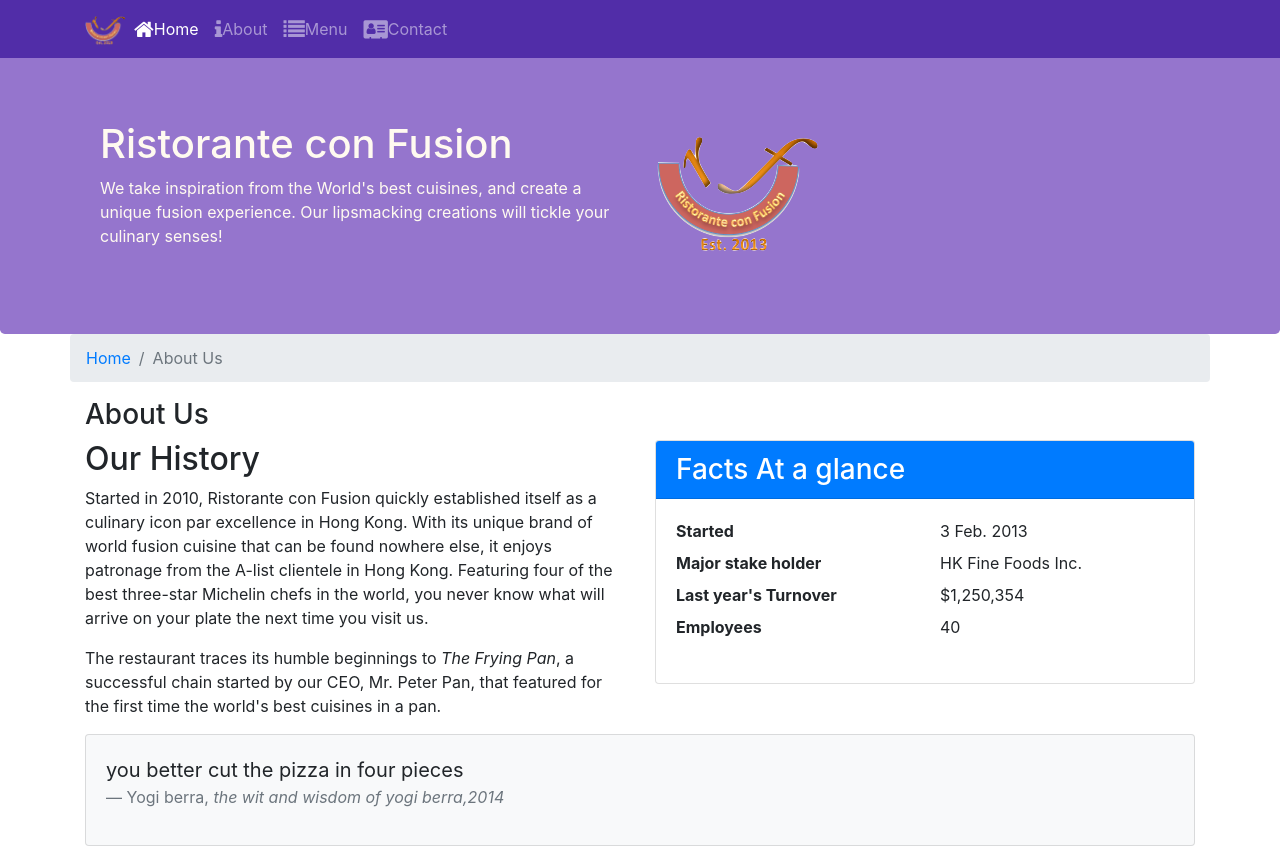
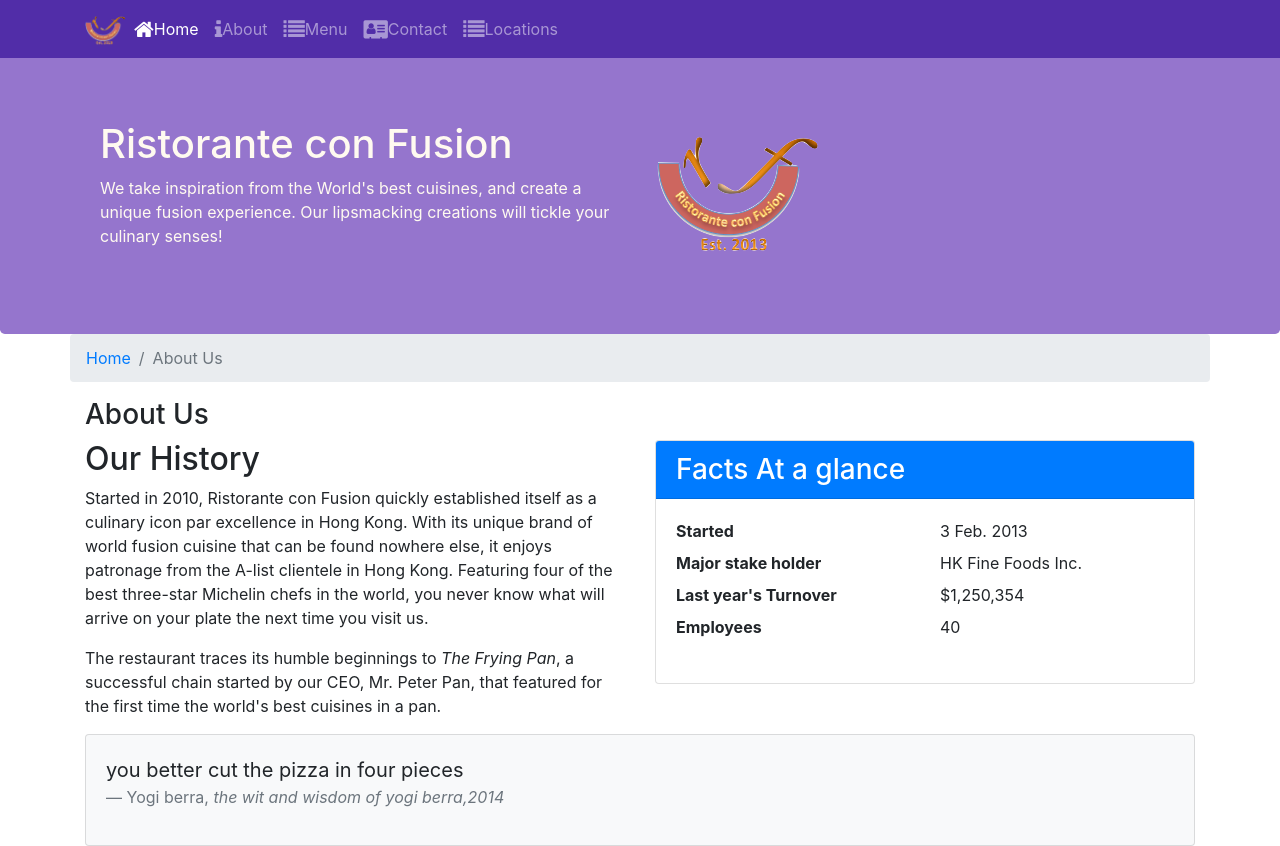
Before and after one commit to puja0655/RestaurantSite, a website: page aboutus.html in a window 1280 px wide. Shown: the top 846 px of the page. Drawn offline with nearby package versions, Linux system fonts and the light colour scheme.

Commit message:
added loactions tab in navigation bar

```diff
--- a/aboutus.html
+++ b/aboutus.html
@@ -29,6 +29,7 @@
                 <li class="nav-item"><a class="nav-link" href="aboutus.html"><span class="fa fa-info fa-lg"></span>About</a></li>
                 <li class="nav-item"><a class="nav-link" href="#"><span class="fa fa-list fa-lg"></span>Menu</a></li>
                 <li class="nav-item"><a class="nav-link" href="contactus.html"><span class="fa fa-address-card fa-lg"></span>Contact</a></li>
+		<li class="nav-item"><a class="nav-link" href="#"><span class="fa fa-list fa-lg"></span>Locations</a></li>
               </ul>
             </div>
         </div>
```
